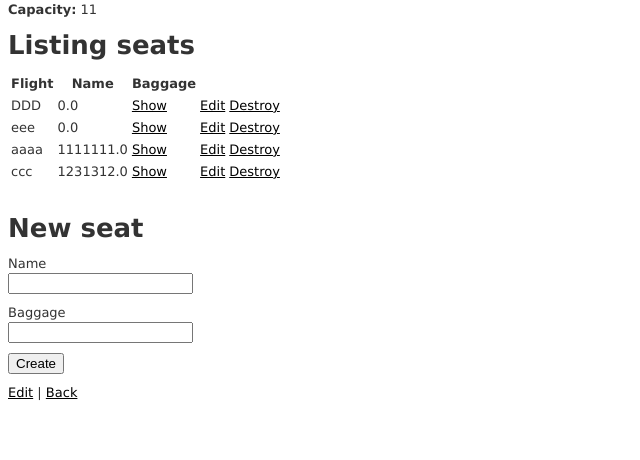
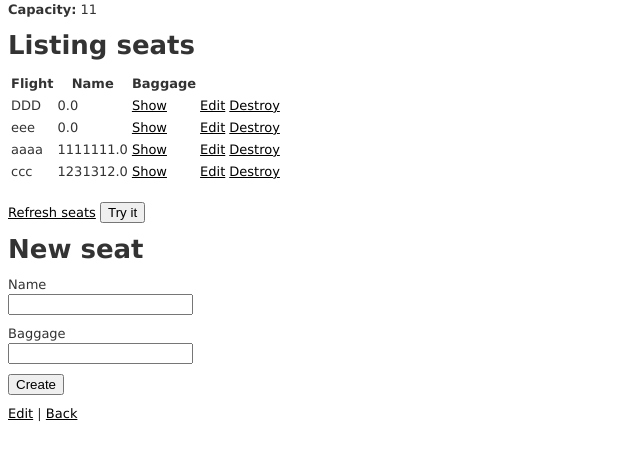
Before and after one commit to zhangmeteor/coconut, a Rails app: page /flights/1 in a window 1280 px wide. Shown: the part 136-596 px from the top of the page, without its empty margins (0-640 px from the left). Run offline with Rails 7, Linux system fonts and the light colour scheme; data comes from the database, SQL or seed files in the repository; both versions use the stored data as it was after the commit; style sheets or scripts are compiled from the project's sources; some libraries are stand-ins or nearby versions.

Commit message:
update seats

```diff
--- /dev/null
+++ b/app/views/flights/flight_seats.js.erb
@@ -0,0 +1 @@
+$("#seats").html("<%= escape_javascript( render :partial => '/flights/seat_list', :locals =>{:seats=>@flight.seats}) %>");
--- a/app/views/flights/show.html.erb
+++ b/app/views/flights/show.html.erb
@@ -25,7 +25,22 @@
   <%= @flight.capacity %>
 </p>
 
-<%= render :partial=>"seat_list", :locals=>{:seats=> @flight.seats} %>
+<div id="seats">
+  <%= render :partial=>"seat_list", :locals=>{:seats=>@flight.seats} %>
+</div>
+
+<%= link_to "Refresh seats", "/flights/#{@flight.id}/seats", :remote => true %>
+
+<button onclick="myFunction()">Try it</button>
+
+<script>
+function myFunction()
+{
+<%= render :partial=>"seat_list", :locals=>{:seats=>@flight.seats} %>
+}
+</script>
+
 <%= render :partial=>"new_seat", :locals=>{:seat=>Seat.new(:flight_id=>@flight.id)} %>
+
 <%= link_to 'Edit', edit_flight_path(@flight) %> |
 <%= link_to 'Back', flights_path %>
--- /dev/null
+++ b/app/views/flights/show.js.erb
@@ -0,0 +1 @@
+$("#seats").html("<%= escape_javascript render(@seat) %>");
--- /dev/null
+++ b/app/views/seats/create.js.erb
@@ -0,0 +1,4 @@
+$("#seats").html("<%= escape_javascript( render :partial => '/flights/seat_list', :locals =>{:seats=>@flight.seats}) %>");
+$('#flash').html("<%= escape_javascript raw(flash_display) %>");
+$('html, body').delay(700).animate({scrollTop:0}, 900);
+$("#success").html("Ticked Booked Successfully!!").delay(2400).toggle(showOrHide);
--- /dev/null
+++ b/app/views/seats/flight_seats.js.erb
@@ -0,0 +1 @@
+$("#seats").html("<%= escape_javascript( render :partial => '/flights/seat_list', :locals =>{:seats=>@flight.seats}) %>");
--- a/config/routes.rb
+++ b/config/routes.rb
@@ -1,4 +1,6 @@
 Coconut::Application.routes.draw do
+  match '/flights/:flight_id/seats'=> 'seats#flight_seats' ,via:[:get,:post]
+
   resources :seats
 
   resources :flights
```
Also changed, not shown: app/controllers/seats_controller.rb (+11 -0 lines), db/development.sqlite3, 7 other files.
